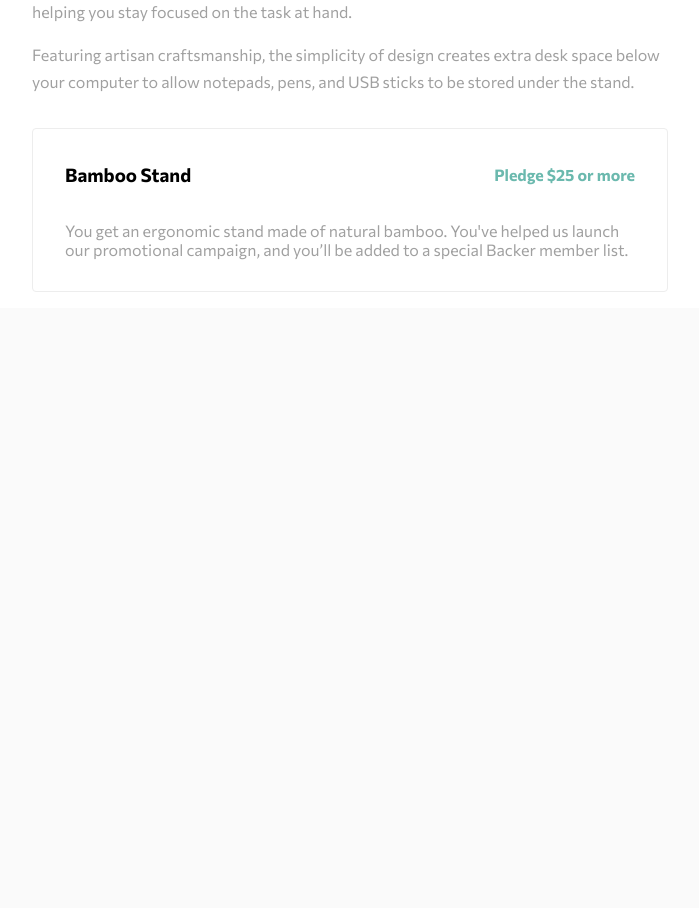
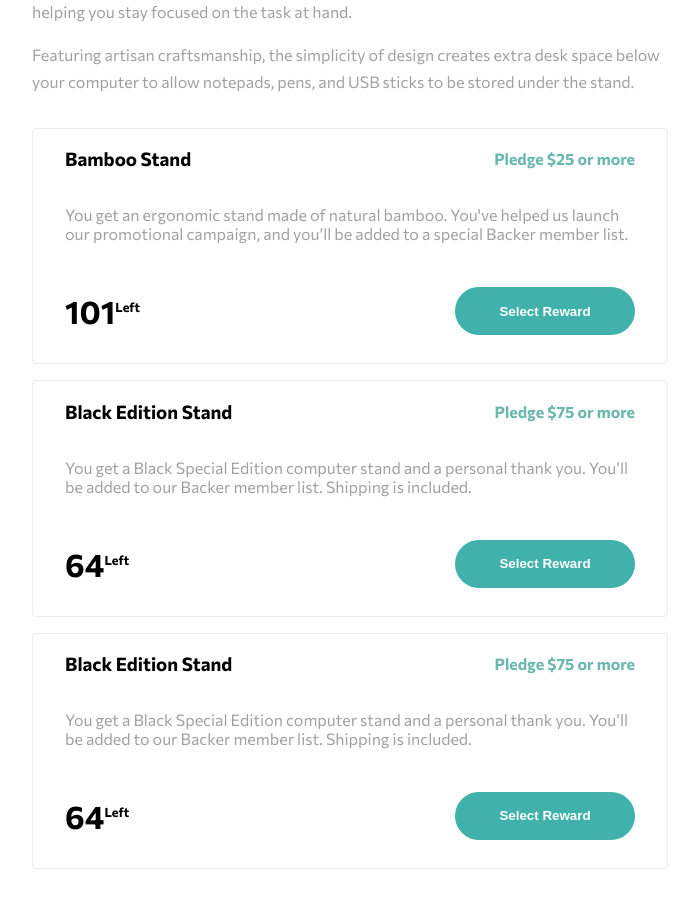
Before and after one commit to PedroMakengo/crowdfunding, a Next.js app: page / in a window 1280 px wide. Shown: the part 1260-2168 px from the top of the page, without its empty margins (290-989 px from the left). Before the commit the page ends 1568 px from the top, so only its background shows below. Built offline with nearby package versions, Linux system fonts and the light colour scheme.

Commit message:
Terminando a primeira fase

```diff
--- a/src/components/AboutProject/index.tsx
+++ b/src/components/AboutProject/index.tsx
@@ -23,8 +23,25 @@ export function AboutProject() {
           title="Bamboo Stand"
           value="Pledge $25 or more"
           describe="You get an ergonomic stand made
-      of natural bamboo. You've helped us launch our promotional campaign, and
-      you’ll be added to a special Backer member list."
+        of natural bamboo. You've helped us launch our promotional campaign, and
+        you’ll be added to a special Backer member list."
+          footerValue="101"
+        />
+        <ItemProject
+          title="Black Edition Stand"
+          value="Pledge $75 or more"
+          describe="You get a Black Special Edition
+          computer stand and a personal thank you. You’ll be added to our Backer
+          member list. Shipping is included."
+          footerValue="64"
+        />
+        <ItemProject
+          title="Black Edition Stand"
+          value="Pledge $75 or more"
+          describe="You get a Black Special Edition
+          computer stand and a personal thank you. You’ll be added to our Backer
+          member list. Shipping is included."
+          footerValue="64"
         />
       </div>
     </section>
--- a/src/components/AboutProject/style.module.scss
+++ b/src/components/AboutProject/style.module.scss
@@ -3,7 +3,13 @@
   margin: 0 auto;
 
   background: #fff;
+  box-shadow: 0px 2px 2px 2px rgb(82 82 82 / 4%);
+  border-radius: 0.5rem;
+
   margin-top: 2rem;
+  margin-bottom: 8rem;
+
+  padding-bottom: 4rem;
 
   .container {
     padding: 1rem 2rem;
--- a/src/components/Button/index.tsx
+++ b/src/components/Button/index.tsx
@@ -3,7 +3,7 @@ export function Button(props) {
   return (
     <button className={style.button}>
       {props.icon ? <div className={style.buttonicon}>{props.icon}</div> : ""}
-      <span>{props.title || "Default"}</span>
+      <span>{props.title || "Select Reward"}</span>
     </button>
   );
 }
--- a/src/components/ItemProject/index.tsx
+++ b/src/components/ItemProject/index.tsx
@@ -1,3 +1,4 @@
+import { Button } from "../Button";
 import style from "./style.module.scss";
 
 export function ItemProject(props) {
@@ -8,6 +9,13 @@ export function ItemProject(props) {
         <span>{props.value}</span>
       </div>
       <p>{props.describe}</p>
+      <div className={style.footer}>
+        <h1>
+          {props.footerValue}
+          <sup>Left</sup>
+        </h1>
+        <Button />
+      </div>
     </article>
   );
 }
--- a/src/components/ItemProject/style.module.scss
+++ b/src/components/ItemProject/style.module.scss
@@ -1,7 +1,7 @@
 .project {
   border: 1px solid #ededed;
   border-radius: 0.25rem;
-  padding: 1rem 2rem;
+  padding: 0rem 2rem;
   margin-top: 2rem;
 
   & + .project {
@@ -21,4 +21,25 @@
       font-weight: bold;
     }
   }
+
+  .footer {
+    margin-top: 1rem;
+    display: flex;
+    align-items: center;
+    justify-content: space-between;
+
+    h1 {
+      font-size: 2rem;
+      color: #000;
+
+      sup {
+        font-size: 0.8rem;
+      }
+    }
+
+    button {
+      color: #fff;
+      font-weight: bold;
+    }
+  }
 }
--- a/src/pages/index.tsx
+++ b/src/pages/index.tsx
@@ -16,9 +16,7 @@ export default function Home() {
       56 days left About this project  Bamboo Stand Pledge $25 or more You get an ergonomic stand made
       of natural bamboo. You've helped us launch our promotional campaign, and
       you’ll be added to a special Backer member list. 101 left Select Reward
-      Black Edition Stand Pledge $75 or more You get a Black Special Edition
-      computer stand and a personal thank you. You’ll be added to our Backer
-      member list. Shipping is included. 64 left Select Reward Mahogany Special
+      Black Edition Stand Pledge $75 or more  64 left Select Reward Mahogany Special
       Edition Pledge $200 or more You get two Special Edition Mahogany stands, a
       Backer T-Shirt, and a personal thank you. You’ll be added to our Backer
       member list. Shipping is included. 0 left Out of Stock Back this project
```
